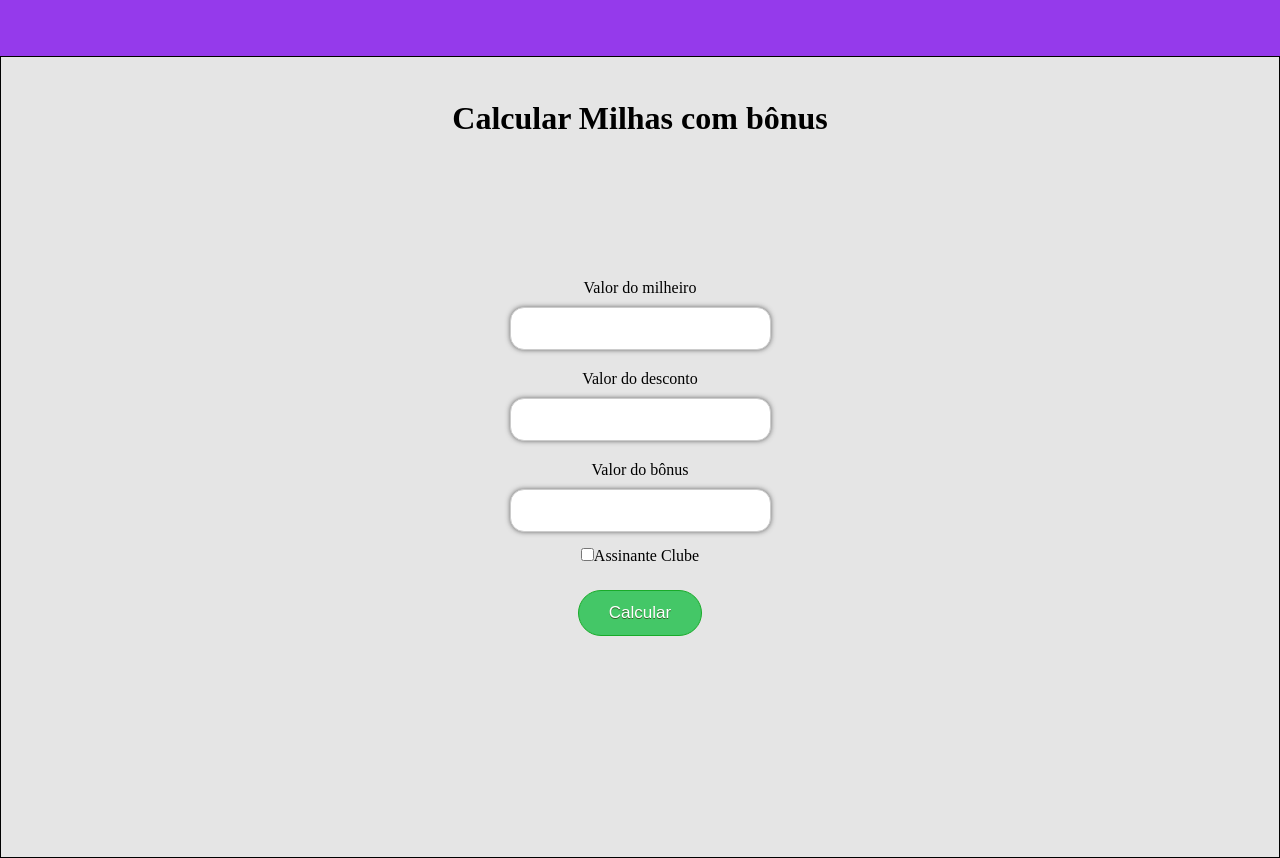
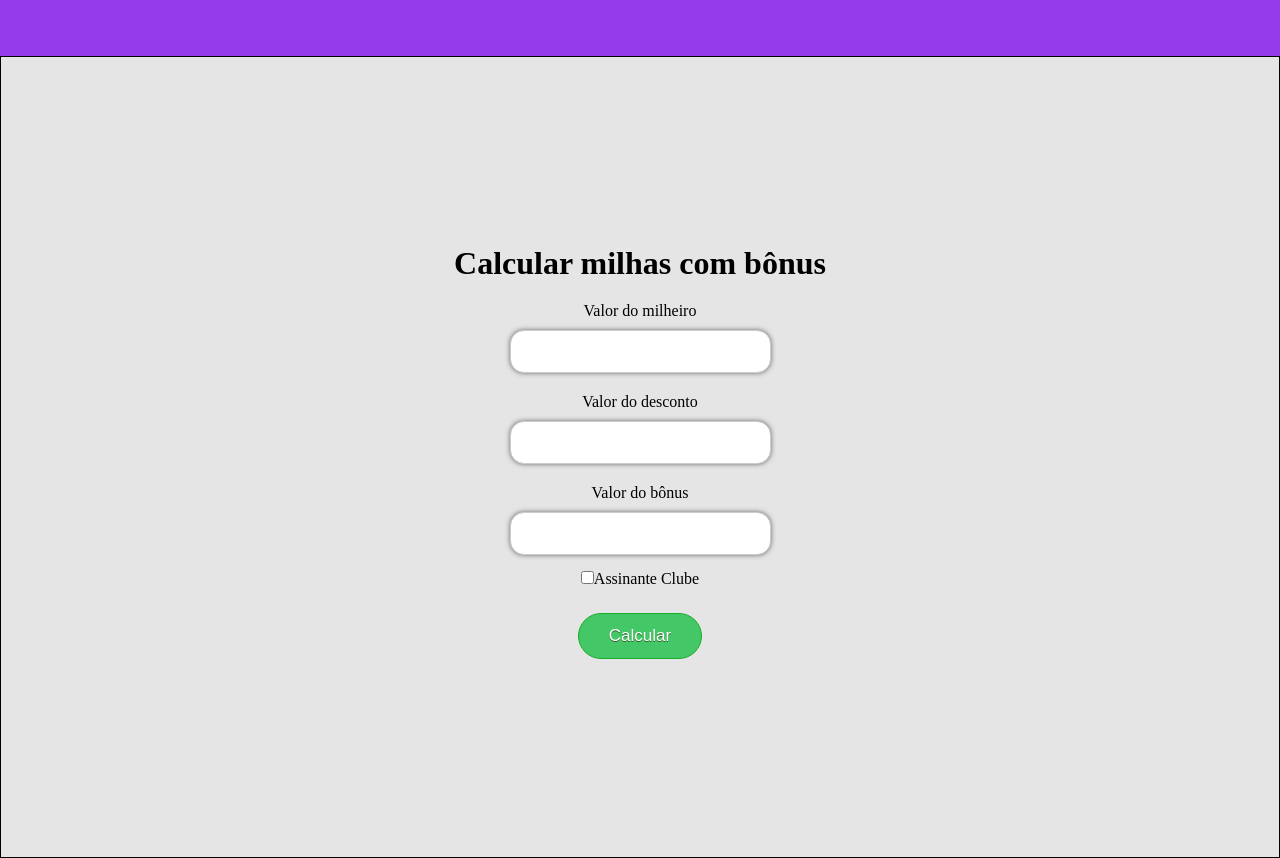
Before and after one commit to tpessoa10/milhas, a React (Vite) app: page / in a window 1280 px wide. Built offline with nearby package versions, Linux system fonts and the light colour scheme.

Commit message:
Finalizando

```diff
--- a/src/App.css
+++ b/src/App.css
@@ -11,13 +11,13 @@
     flex-direction: column;
     height: 100vh;
     background-color: rgba(128, 128, 128, 0.205);
+    zoom: 1;
 }
 
 body{
     overflow: hidden;
 }
 
-h1{
-    position: absolute;
-    top: 100px;
+.titulo{
+    margin-bottom: 10px;
 }
--- a/src/App.tsx
+++ b/src/App.tsx
@@ -49,7 +49,7 @@ function App() {
     <>
     <Header/>
     <div className='div-principal'>
-      <h1>Calcular Milhas com bônus</h1>
+    <div className="titulo"><h1>Calcular milhas com bônus</h1></div>
       <Input tipo='number' nome='Valor do milheiro' onChange={setValorMilha}/>
       <Input tipo='number' nome='Valor do desconto' onChange={setValorDesconto}/>
       <Input tipo='number' nome='Valor do bônus' onChange={setValorBonus}/>
--- a/src/components/Header/Header.module.css
+++ b/src/components/Header/Header.module.css
@@ -1,4 +1,10 @@
 .header{
     background-color: rgb(149, 58, 235);
     height: 7vh;
+    /* position: fixed;
+    top: 0;
+    left: 0;
+    width: 100%;
+    z-index: 9999; Defina um valor alto para o z-index */
+
 }
```
